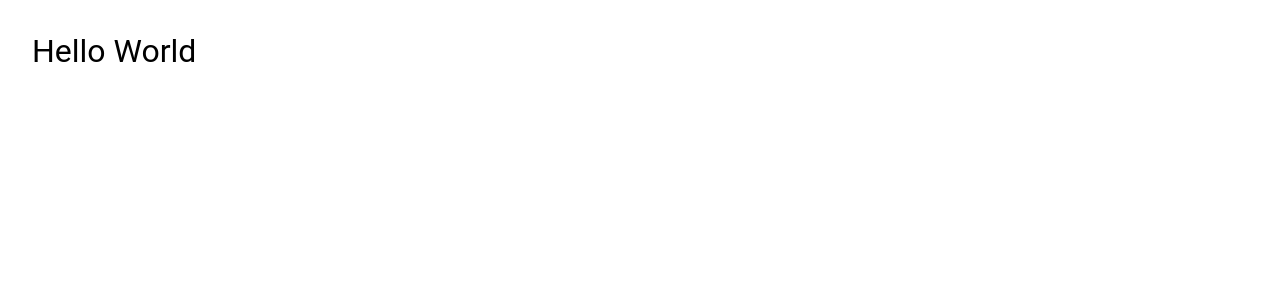
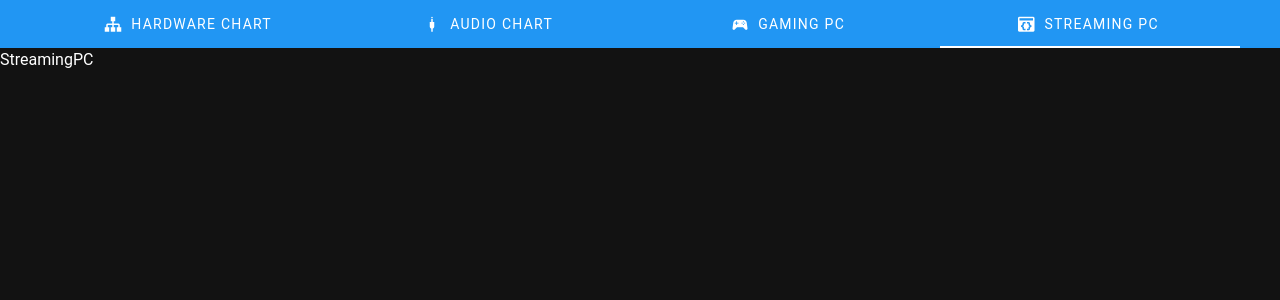
Before and after one commit to Anne-Munition/gp.annemunition.tv, a Vue app in the folder equipment/_build/: page / in a window 1280 px wide. Shown: the top 300 px of the page. Built offline with nearby package versions, Linux system fonts and the light colour scheme.

Commit message:
add vuetify

```diff
--- a/equipment/_build/package.json
+++ b/equipment/_build/package.json
@@ -10,7 +10,9 @@
     "format": "prettier --write src/"
   },
   "dependencies": {
-    "vue": "^3.4.18"
+    "@mdi/font": "^7.4.47",
+    "vue": "^3.4.18",
+    "vuetify": "^3.5.3"
   },
   "devDependencies": {
     "@rushstack/eslint-patch": "^1.7.2",
@@ -26,6 +28,7 @@
     "rimraf": "^5.0.5",
     "typescript": "^5.3.3",
     "vite": "^5.1.0",
+    "vite-plugin-vuetify": "^2.0.1",
     "vue-tsc": "^1.8.27"
   }
 }
--- a/equipment/_build/src/App.vue
+++ b/equipment/_build/src/App.vue
@@ -1,9 +1,42 @@
 <template>
-  <main>
-    <h1>Hello World</h1>
-  </main>
+  <v-app>
+    <v-main>
+      <v-tabs v-model="tab" bg-color="primary" fixed-tabs>
+        <v-tab value="hardware" prepend-icon="mdi-sitemap">Hardware Chart</v-tab>
+        <v-tab value="audio" prepend-icon="mdi-audio-input-stereo-minijack">Audio Chart</v-tab>
+        <v-tab value="gamingpc" prepend-icon="mdi-controller">Gaming PC</v-tab>
+        <v-tab value="streamingpc" prepend-icon="mdi-application-braces">Streaming PC</v-tab>
+      </v-tabs>
+
+      <v-window v-model="tab">
+        <v-window-item value="hardware">
+          <HardwareTab />
+        </v-window-item>
+
+        <v-window-item value="audio">
+          <AudioTab />
+        </v-window-item>
+
+        <v-window-item value="gamingpc">
+          <GamingPcTab />
+        </v-window-item>
+
+        <v-window-item value="streamingpc">
+          <StreamingPcTab />
+        </v-window-item>
+      </v-window>
+    </v-main>
+  </v-app>
 </template>
 
-<script setup lang="ts"></script>
+<script setup lang="ts">
+import { ref } from 'vue'
+import AudioTab from '@/components/AudioTab.vue'
+import GamingPcTab from '@/components/GamingPcTab.vue'
+import HardwareTab from '@/components/HardwareTab.vue'
+import StreamingPcTab from '@/components/StreamingPcTab.vue'
+
+const tab = ref('streamingpc')
+</script>
 
 <style scoped></style>
--- a/equipment/_build/src/assets/main.css
+++ b/equipment/_build/src/assets/main.css
@@ -1,8 +1,6 @@
 @import './base.css';
 
 #app {
-  max-width: 1280px;
   margin: 0 auto;
-  padding: 2rem;
   font-weight: normal;
 }
--- /dev/null
+++ b/equipment/_build/src/components/AudioTab.vue
@@ -0,0 +1,5 @@
+<template>Audio</template>
+
+<script setup lang="ts"></script>
+
+<style scoped></style>
--- /dev/null
+++ b/equipment/_build/src/components/GamingPcTab.vue
@@ -0,0 +1,5 @@
+<template>GamingPC</template>
+
+<script setup lang="ts"></script>
+
+<style scoped></style>
--- /dev/null
+++ b/equipment/_build/src/components/HardwareTab.vue
@@ -0,0 +1,5 @@
+<template>Hardware</template>
+
+<script setup lang="ts"></script>
+
+<style scoped></style>
--- /dev/null
+++ b/equipment/_build/src/components/StreamingPcTab.vue
@@ -0,0 +1,5 @@
+<template>StreamingPC</template>
+
+<script setup lang="ts"></script>
+
+<style scoped></style>
--- a/equipment/_build/src/main.ts
+++ b/equipment/_build/src/main.ts
@@ -2,5 +2,8 @@ import './assets/main.css'
 
 import { createApp } from 'vue'
 import App from './App.vue'
+import { registerPlugins } from '@/plugins'
 
-createApp(App).mount('#app')
+const app = createApp(App)
+registerPlugins(app)
+app.mount('#app')
--- /dev/null
+++ b/equipment/_build/src/plugins/index.ts
@@ -0,0 +1,6 @@
+import type { App } from 'vue';
+import vuetify from './vuetify';
+
+export function registerPlugins(app: App) {
+  app.use(vuetify);
+}
--- /dev/null
+++ b/equipment/_build/src/plugins/vuetify.ts
@@ -0,0 +1,11 @@
+import '@mdi/font/css/materialdesignicons.css';
+import 'vuetify/styles';
+
+import { createVuetify } from 'vuetify';
+
+// https://vuetifyjs.com/en/introduction/why-vuetify/#feature-guides
+export default createVuetify({
+  theme: {
+    defaultTheme: 'dark',
+  },
+});
--- a/equipment/_build/vite.config.ts
+++ b/equipment/_build/vite.config.ts
@@ -1,12 +1,15 @@
 import { fileURLToPath, URL } from 'node:url'
-
 import { defineConfig } from 'vite'
 import vue from '@vitejs/plugin-vue'
+import vuetify, { transformAssetUrls } from 'vite-plugin-vuetify'
 
 // https://vitejs.dev/config/
 export default defineConfig({
   plugins: [
-    vue(),
+    vue({
+      template: { transformAssetUrls }
+    }),
+    vuetify()
   ],
   resolve: {
     alias: {
```
Also changed, not shown: 1 other file (tests, documents, lock files or other folders).
